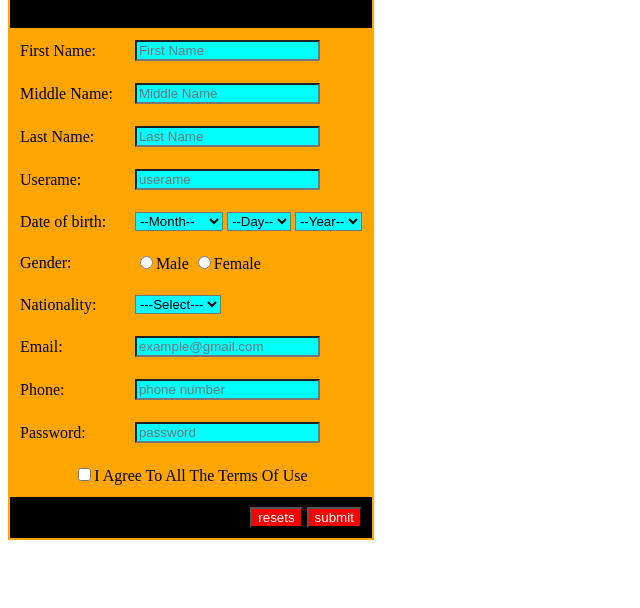
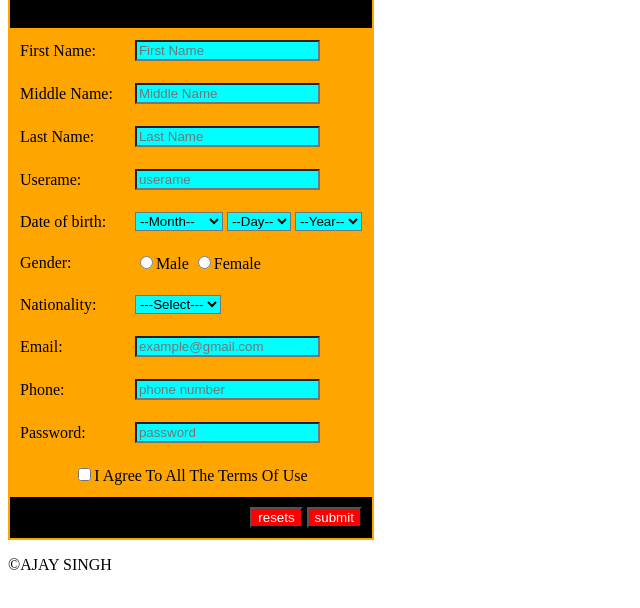
Before and after one commit to ajaysingh923/Web-technology, a plain HTML site: page Assignments/form-1.html in a window 1280 px wide. Shown: the part 60-668 px from the top of the page, without its empty margins (0-640 px from the left). Drawn offline with Linux system fonts and the light colour scheme.

Commit message:
Update form-1.html

```diff
--- a/Assignments/form-1.html
+++ b/Assignments/form-1.html
@@ -153,6 +153,7 @@
         </table>
 
     </form>
+<p>&copy;AJAY SINGH</p>
 </body>
 
 </html>
```
